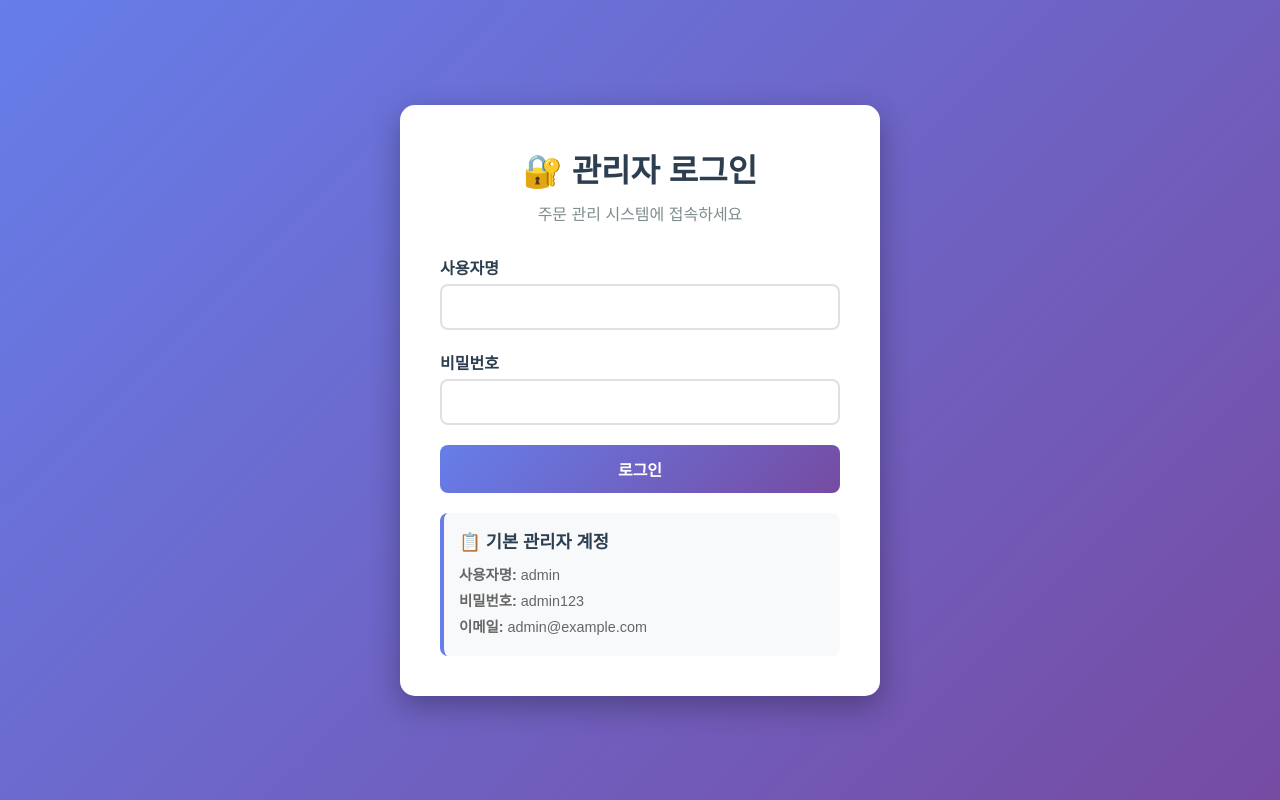
After one commit to sjh146/instasell, a Flask app: page /admin/login in a window 1280 px wide. The commit adds this page. Run offline with Flask 3, Linux system fonts and the light colour scheme.

Commit message:
Add admin authentication system and Docker images for PostgreSQL/Redis

```diff
--- a/backend/app.py
+++ b/backend/app.py
@@ -1,10 +1,15 @@
-from flask import Flask, request, jsonify, render_template
+from flask import Flask, request, jsonify, render_template, redirect, url_for, flash, session
 from flask_cors import CORS
 from flask_sqlalchemy import SQLAlchemy
+from flask_login import LoginManager, UserMixin, login_user, login_required, logout_user, current_user
+from werkzeug.security import generate_password_hash, check_password_hash
 from datetime import datetime
 import os
 
 app = Flask(__name__)
+
+# Flask Secret Key 설정 (세션 및 CSRF 보호용)
+app.secret_key = os.environ.get('SECRET_KEY', 'your-secret-key-change-in-production')
 
 # CORS 설정 (React 프론트엔드와 통신)
 CORS(app)
@@ -16,6 +21,30 @@ from config import Config
 app.config.from_object(Config)
 
 db = SQLAlchemy(app)
+
+# Flask-Login 설정
+login_manager = LoginManager()
+login_manager.init_app(app)
+login_manager.login_view = 'admin_login'
+login_manager.login_message = '관리자 로그인이 필요합니다.'
+
+# 관리자 모델
+class Admin(UserMixin, db.Model):
+    id = db.Column(db.Integer, primary_key=True)
+    username = db.Column(db.String(80), unique=True, nullable=False)
+    password_hash = db.Column(db.String(120), nullable=False)
+    email = db.Column(db.String(120), unique=True, nullable=False)
+    created_at = db.Column(db.DateTime, default=datetime.utcnow)
+
+    def set_password(self, password):
+        self.password_hash = generate_password_hash(password)
+
+    def check_password(self, password):
+        return check_password_hash(self.password_hash, password)
+
+@login_manager.user_loader
+def load_user(user_id):
+    return Admin.query.get(int(user_id))
 
 # 주문 모델 정의
 class Order(db.Model):
@@ -82,11 +111,27 @@ def wait_for_db():
     print("❌ 데이터베이스 연결 실패")
     return False
 
-# 데이터베이스 테이블 생성
+# 데이터베이스 테이블 생성 및 기본 관리자 계정 생성
 with app.app_context():
     if wait_for_db():
         db.create_all()
         print("✅ 데이터베이스 테이블 생성 완료")
+
+        # 기본 관리자 계정 생성
+        admin = Admin.query.filter_by(username='admin').first()
+        if not admin:
+            admin = Admin(
+                username='admin',
+                email='admin@example.com'
+            )
+            admin.set_password('admin123')
+            db.session.add(admin)
+            db.session.commit()
+            print("✅ 기본 관리자 계정 생성 완료")
+            print("   사용자명: admin")
+            print("   비밀번호: admin123")
+        else:
+            print("✅ 관리자 계정이 이미 존재합니다")
     else:
         print("❌ 데이터베이스 연결 실패로 인해 테이블 생성 건너뜀")
 
@@ -162,39 +207,7 @@ def create_order():
             'message': f'주문 저장 중 오류가 발생했습니다: {str(e)}'
         }), 500
 
-# 모든 주문 조회 API
-@app.route('/api/orders', methods=['GET'])
-def get_orders():
-    try:
-        orders = Order.query.order_by(Order.created_at.desc()).all()
-        return jsonify({
-            'success': True,
-            'orders': [order.to_dict() for order in orders]
-        }), 200
-
-    except Exception as e:
-        return jsonify({
-            'success': False,
-            'message': f'주문 조회 중 오류가 발생했습니다: {str(e)}'
-        }), 500
-
-# 특정 주문 조회 API
-@app.route('/api/orders/<int:order_id>', methods=['GET'])
-def get_order(order_id):
-    try:
-        order = Order.query.get_or_404(order_id)
-        return jsonify({
-            'success': True,
-            'order': order.to_dict()
-        }), 200
-
-    except Exception as e:
-        return jsonify({
-            'success': False,
-            'message': f'주문 조회 중 오류가 발생했습니다: {str(e)}'
-        }), 500
-
-# PayPal 주문 ID로 주문 조회 API
+# PayPal 주문 ID로 주문 조회 API (공개 API - PayPal 웹훅용)
 @app.route('/api/orders/paypal/<paypal_order_id>', methods=['GET'])
 def get_order_by_paypal_id(paypal_order_id):
     try:
@@ -216,8 +229,99 @@ def get_order_by_paypal_id(paypal_order_id):
             'message': f'주문 조회 중 오류가 발생했습니다: {str(e)}'
         }), 500
 
-# 주문 상태 업데이트 API
+# 관리자 로그인 페이지
+@app.route('/admin/login', methods=['GET', 'POST'])
+def admin_login():
+    if request.method == 'POST':
+        username = request.form.get('username')
+        password = request.form.get('password')
+
+        admin = Admin.query.filter_by(username=username).first()
+
+        if admin and admin.check_password(password):
+            login_user(admin)
+            flash('로그인에 성공했습니다!', 'success')
+            return redirect(url_for('admin_dashboard'))
+        else:
+            flash('사용자명 또는 비밀번호가 올바르지 않습니다.', 'error')
+
+    return render_template('login.html')
+
+# 관리자 로그아웃
+@app.route('/admin/logout')
+@login_required
+def admin_logout():
+    logout_user()
+    flash('로그아웃되었습니다.', 'success')
+    return redirect(url_for('admin_login'))
+
+# 관리자 대시보드 (보호된 페이지)
+@app.route('/admin')
+@login_required
+def admin_dashboard():
+    return render_template('admin.html')
+
+# 통계 API (보호된 API)
+@app.route('/api/stats', methods=['GET'])
+@login_required
+def get_stats():
+    try:
+        total_orders = Order.query.count()
+        completed_orders = Order.query.filter_by(payment_status='COMPLETED').count()
+        total_revenue = db.session.query(db.func.sum(Order.amount)).filter_by(payment_status='COMPLETED').scalar() or 0
+
+        return jsonify({
+            'success': True,
+            'stats': {
+                'total_orders': total_orders,
+                'completed_orders': completed_orders,
+                'total_revenue': float(total_revenue)
+            }
+        }), 200
+
+    except Exception as e:
+        return jsonify({
+            'success': False,
+            'message': f'통계 조회 중 오류가 발생했습니다: {str(e)}'
+        }), 500
+
+# 주문 목록 API (보호된 API)
+@app.route('/api/orders', methods=['GET'])
+@login_required
+def get_orders():
+    try:
+        orders = Order.query.order_by(Order.created_at.desc()).all()
+        return jsonify({
+            'success': True,
+            'orders': [order.to_dict() for order in orders]
+        }), 200
+
+    except Exception as e:
+        return jsonify({
+            'success': False,
+            'message': f'주문 조회 중 오류가 발생했습니다: {str(e)}'
+        }), 500
+
+# 특정 주문 조회 API (보호된 API)
+@app.route('/api/orders/<int:order_id>', methods=['GET'])
+@login_required
+def get_order(order_id):
+    try:
+        order = Order.query.get_or_404(order_id)
+        return jsonify({
+            'success': True,
+            'order': order.to_dict()
+        }), 200
+
+    except Exception as e:
+        return jsonify({
+            'success': False,
+            'message': f'주문 조회 중 오류가 발생했습니다: {str(e)}'
+        }), 500
+
+# 주문 상태 업데이트 API (보호된 API)
 @app.route('/api/orders/<int:order_id>/status', methods=['PUT'])
+@login_required
 def update_order_status(order_id):
     try:
         order = Order.query.get_or_404(order_id)
@@ -241,28 +345,5 @@ def update_order_status(order_id):
             'message': f'주문 상태 업데이트 중 오류가 발생했습니다: {str(e)}'
         }), 500
 
-# 통계 API
-@app.route('/api/stats', methods=['GET'])
-def get_stats():
-    try:
-        total_orders = Order.query.count()
-        completed_orders = Order.query.filter_by(payment_status='COMPLETED').count()
-        total_revenue = db.session.query(db.func.sum(Order.amount)).filter_by(payment_status='COMPLETED').scalar() or 0
-
-        return jsonify({
-            'success': True,
-            'stats': {
-                'total_orders': total_orders,
-                'completed_orders': completed_orders,
-                'total_revenue': float(total_revenue)
-            }
-        }), 200
-
-    except Exception as e:
-        return jsonify({
-            'success': False,
-            'message': f'통계 조회 중 오류가 발생했습니다: {str(e)}'
-        }), 500
-
 if __name__ == '__main__':
     app.run(debug=True, host='0.0.0.0', port=5000)
--- a/backend/requirements.txt
+++ b/backend/requirements.txt
@@ -1,6 +1,8 @@
 Flask==2.3.3
 Flask-CORS==4.0.0
 Flask-SQLAlchemy==3.0.5
+Flask-Login==0.6.3
+Werkzeug==2.3.7
 psycopg2-binary==2.9.7
 paypalrestsdk==1.13.1
 python-dotenv==1.0.0
--- /dev/null
+++ b/backend/templates/login.html
@@ -0,0 +1,150 @@
+<!DOCTYPE html>
+<html lang="ko">
+<head>
+    <meta charset="UTF-8">
+    <meta name="viewport" content="width=device-width, initial-scale=1.0">
+    <title>관리자 로그인</title>
+    <style>
+        body {
+            font-family: 'Arial', sans-serif;
+            margin: 0;
+            padding: 0;
+            background: linear-gradient(135deg, #667eea 0%, #764ba2 100%);
+            height: 100vh;
+            display: flex;
+            align-items: center;
+            justify-content: center;
+        }
+        .login-container {
+            background: white;
+            padding: 40px;
+            border-radius: 15px;
+            box-shadow: 0 10px 30px rgba(0,0,0,0.3);
+            width: 100%;
+            max-width: 400px;
+        }
+        .login-header {
+            text-align: center;
+            margin-bottom: 30px;
+        }
+        .login-header h1 {
+            color: #2c3e50;
+            margin: 0;
+            font-size: 2em;
+        }
+        .login-header p {
+            color: #7f8c8d;
+            margin: 10px 0 0 0;
+        }
+        .form-group {
+            margin-bottom: 20px;
+        }
+        .form-group label {
+            display: block;
+            margin-bottom: 5px;
+            color: #2c3e50;
+            font-weight: bold;
+        }
+        .form-group input {
+            width: 100%;
+            padding: 12px;
+            border: 2px solid #e0e0e0;
+            border-radius: 8px;
+            font-size: 16px;
+            box-sizing: border-box;
+            transition: border-color 0.3s;
+        }
+        .form-group input:focus {
+            outline: none;
+            border-color: #667eea;
+        }
+        .login-btn {
+            width: 100%;
+            padding: 12px;
+            background: linear-gradient(135deg, #667eea 0%, #764ba2 100%);
+            color: white;
+            border: none;
+            border-radius: 8px;
+            font-size: 16px;
+            font-weight: bold;
+            cursor: pointer;
+            transition: transform 0.2s;
+        }
+        .login-btn:hover {
+            transform: translateY(-2px);
+        }
+        .error-message {
+            background: #f8d7da;
+            color: #721c24;
+            padding: 10px;
+            border-radius: 5px;
+            margin-bottom: 20px;
+            text-align: center;
+        }
+        .success-message {
+            background: #d4edda;
+            color: #155724;
+            padding: 10px;
+            border-radius: 5px;
+            margin-bottom: 20px;
+            text-align: center;
+        }
+        .admin-info {
+            margin-top: 20px;
+            padding: 15px;
+            background: #f8f9fa;
+            border-radius: 8px;
+            border-left: 4px solid #667eea;
+        }
+        .admin-info h3 {
+            margin: 0 0 10px 0;
+            color: #2c3e50;
+            font-size: 1.1em;
+        }
+        .admin-info p {
+            margin: 5px 0;
+            color: #666;
+            font-size: 0.9em;
+        }
+    </style>
+</head>
+<body>
+    <div class="login-container">
+        <div class="login-header">
+            <h1>🔐 관리자 로그인</h1>
+            <p>주문 관리 시스템에 접속하세요</p>
+        </div>
+
+        {% with messages = get_flashed_messages(with_categories=true) %}
+            {% if messages %}
+                {% for category, message in messages %}
+                    <div class="{{ 'error-message' if category == 'error' else 'success-message' }}">
+                        {{ message }}
+                    </div>
+                {% endfor %}
+            {% endif %}
+        {% endwith %}
+
+        <form method="POST" action="{{ url_for('admin_login') }}">
+            <div class="form-group">
+                <label for="username">사용자명</label>
+                <input type="text" id="username" name="username" required>
+            </div>
+
+            <div class="form-group">
+                <label for="password">비밀번호</label>
+                <input type="password" id="password" name="password" required>
+            </div>
+
+            <button type="submit" class="login-btn">로그인</button>
+        </form>
+
+        <div class="admin-info">
+            <h3>📋 기본 관리자 계정</h3>
+            <p><strong>사용자명:</strong> admin</p>
+            <p><strong>비밀번호:</strong> admin123</p>
+            <p><strong>이메일:</strong> admin@example.com</p>
+        </div>
+    </div>
+</body>
+</html>
```
Also changed, not shown: backend/templates/admin.html (+9 -1 lines), frontend/public/S7e8223771d9643b290de7b81268d8d4dd.jpg_220x220q75.jpg_.avif (added), frontend/src/logo.svg (added), 3 other files.
